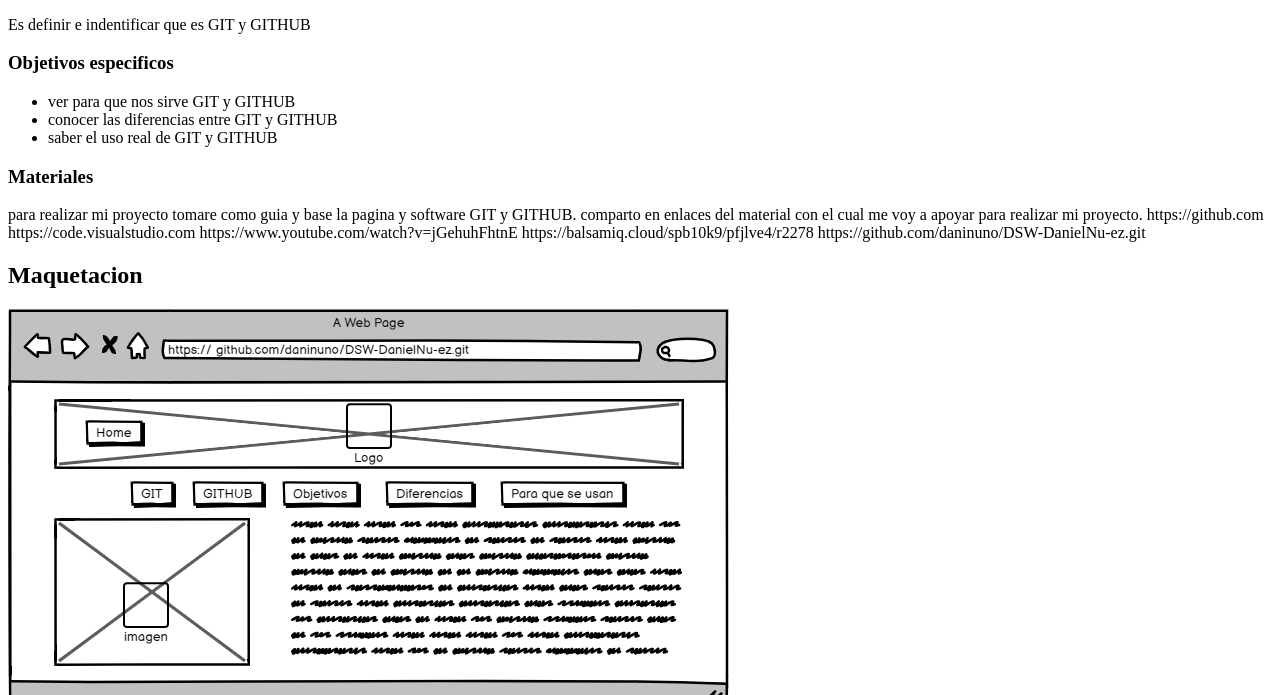
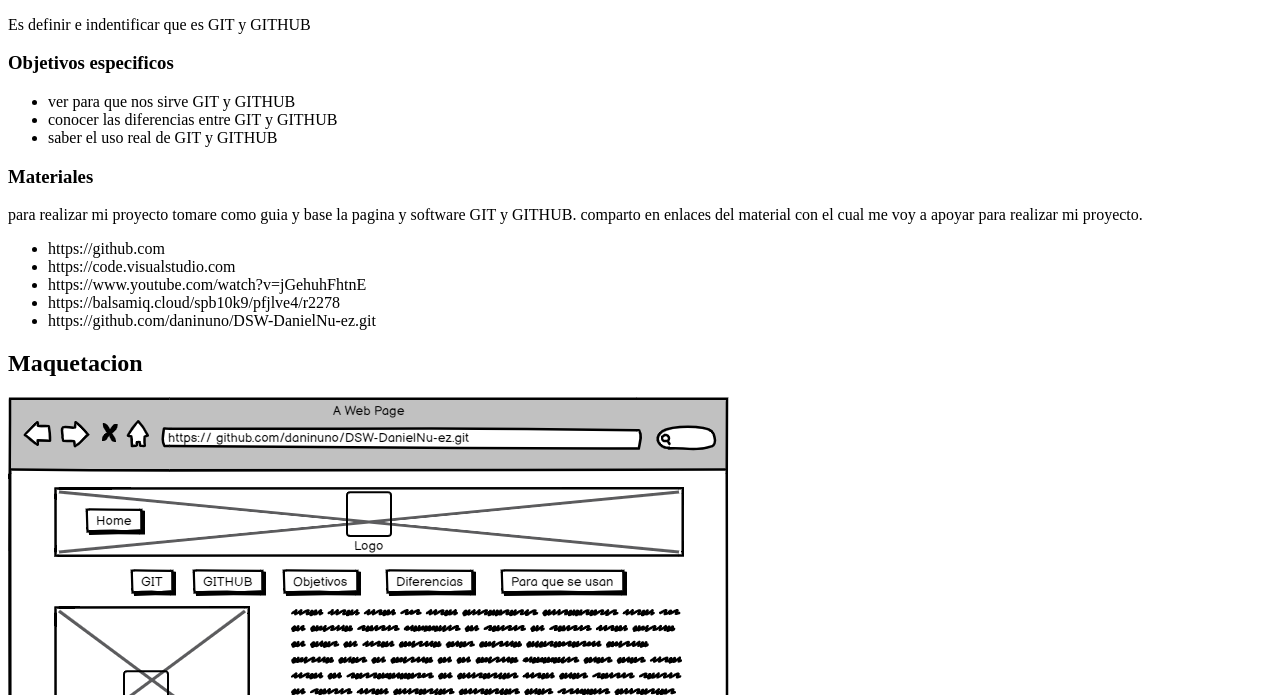
Before and after one commit to daninuno/DSW-DanielNu-ez, a plain HTML site: page planing.html in a window 1280 px wide. Shown: the part 105-800 px from the top of the page. Drawn offline with Linux system fonts and the light colour scheme.

Commit message:
v 117
se corrigen espacios

```diff
--- a/planing.html
+++ b/planing.html
@@ -30,11 +30,16 @@
               la pagina y software GIT y GITHUB.
               comparto en enlaces del material con el cual me
               voy a apoyar para realizar mi proyecto.
-              https://github.com
-              https://code.visualstudio.com
-              https://www.youtube.com/watch?v=jGehuhFhtnE
-              https://balsamiq.cloud/spb10k9/pfjlve4/r2278
-              https://github.com/daninuno/DSW-DanielNu-ez.git
+
+
+              <ul>
+
+              <li> https://github.com </li>
+                <li>https://code.visualstudio.com</li>
+                    <li> https://www.youtube.com/watch?v=jGehuhFhtnE</li>
+                        <li> https://balsamiq.cloud/spb10k9/pfjlve4/r2278</li>
+                            <li> https://github.com/daninuno/DSW-DanielNu-ez.git</li>
+                        </ul>
           </p>
 
     <h2>Maquetacion</h2>
```
Also changed, not shown: informacion.html (+5 -6 lines).
